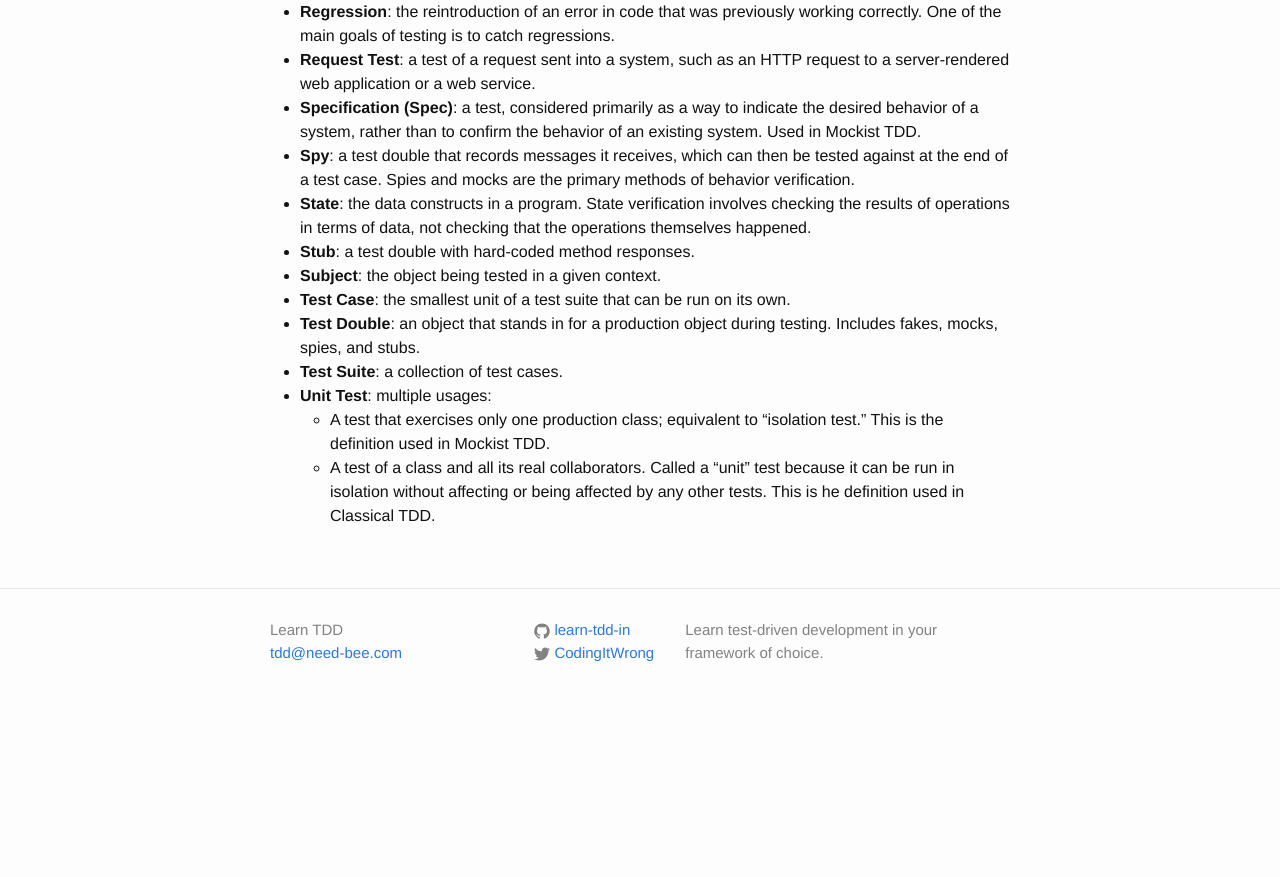
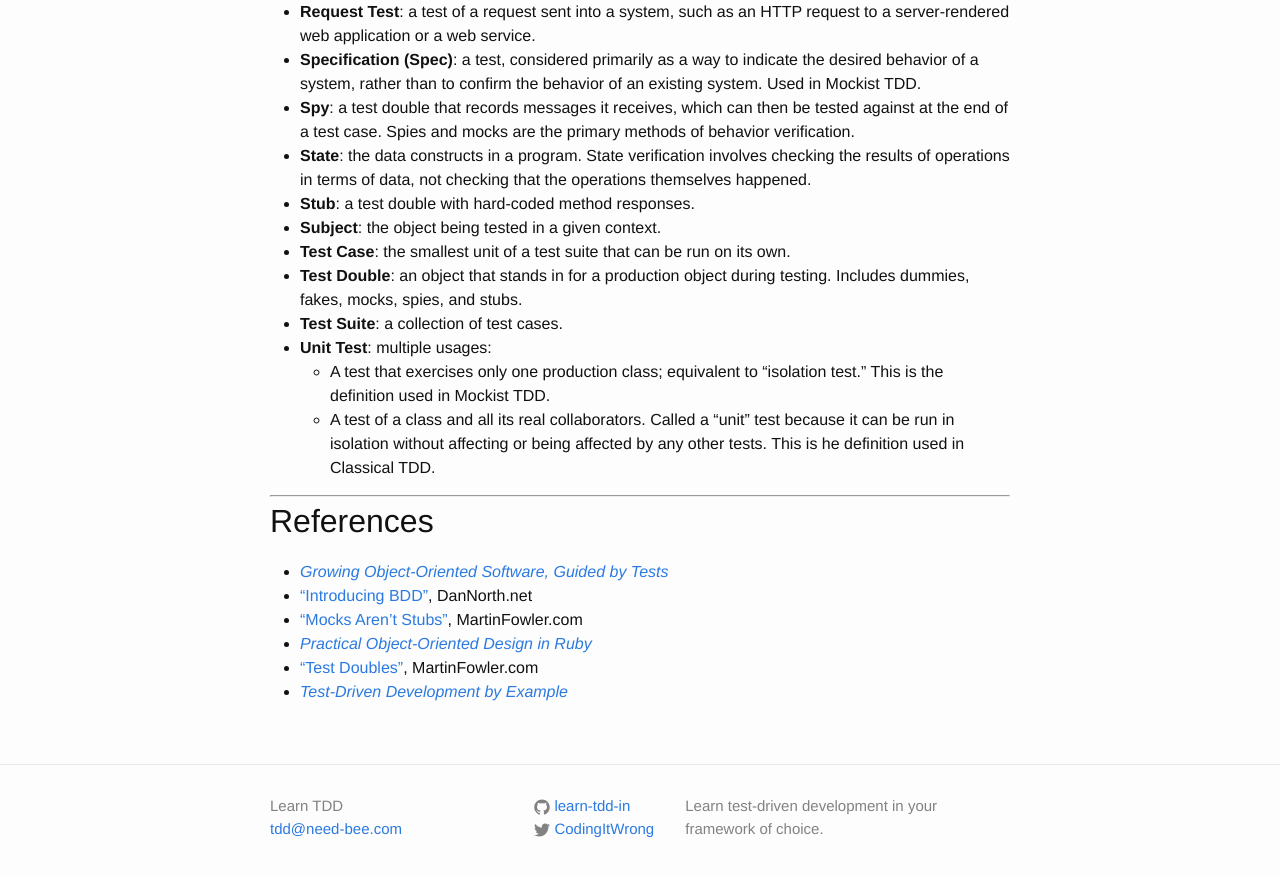
Before and after one commit to learn-tdd-in/learntdd.in, a Jekyll site: the page built from glossary.md, in a window 1280 px wide and 900 px high, scrolled down 1460 px. Shown: the top 877 px of the window. Built offline with Jekyll 4.4.1, drawn with Linux system fonts in a browser that asks for light colours; before the commit the page ends 2184 px from its top, so only the background shows below that; some of the changed text lies outside the part shown.

Commit message:
add glossary references

```diff
--- a/glossary.md
+++ b/glossary.md
@@ -11,7 +11,7 @@ title: Glossary
 * **Classical TDD**: the original form of TDD proposed by Kent Beck. It focused on middle-out testing, unit tests against real collaborators, stubbing, verifying state, and "test case" and "assertion" terminology.
 * **Collaborate**: for an object to work with another object to accomplish its goals.
 * **Dependency**: knowledge that an object has about another object. An object must have some dependencies on its collaborators, but it's possible for an object to have more dependencies on another object that necessary.
-* **Discovery Testing**: a refinement of Mockist TDD proposed by Justin Searls. In discovery testing, instead of refactoring, a class is implemented with the desired final design, and when changes need to be made, the class and all its descendants are rewritten.
+* **Dummy**: a test double that is not actually used for anything other than to fill in an argument list.
 * **End-to-End Test**: a test that accesses the entire system from the outside, e.g. through the user interface or HTTP requests. Often used to accomplish acceptance testing.
 * **Example**: the "spec"-style equivalent of a test case. An example writes out something a piece of code should do, and can be run to determine whether the system actually does it.
 * **Expectation**: the "spec"-style testing equivalent of an assertion. Indicates that a certain condition is expected to be true. When the spec is run, if the condition is not true, an error will be shown.
@@ -36,8 +36,19 @@ title: Glossary
 * **Stub**: a test double with hard-coded method responses.
 * **Subject**: the object being tested in a given context.
 * **Test Case**: the smallest unit of a test suite that can be run on its own.
-* **Test Double**: an object that stands in for a production object during testing. Includes fakes, mocks, spies, and stubs.
+* **Test Double**: an object that stands in for a production object during testing. Includes dummies, fakes, mocks, spies, and stubs.
 * **Test Suite**: a collection of test cases.
 * **Unit Test**: multiple usages:
 	* A test that exercises only one production class; equivalent to "isolation test." This is the definition used in Mockist TDD.
 	* A test of a class and all its real collaborators. Called a "unit" test because it can be run in isolation without affecting or being affected by any other tests. This is he definition used in Classical TDD.
+
+---
+
+##  References
+
+* [*Growing Object-Oriented Software, Guided by Tests*](http://www.informit.com/store/growing-object-oriented-software-guided-by-tests-9780321503626)
+* ["Introducing BDD"](https://dannorth.net/introducing-bdd/), DanNorth.net
+* ["Mocks Aren't Stubs"](http://martinfowler.com/articles/mocksArentStubs.html), MartinFowler.com
+* [*Practical Object-Oriented Design in Ruby*](http://www.poodr.com/)
+* ["Test Doubles"](http://www.martinfowler.com/bliki/TestDouble.html), MartinFowler.com
+* [*Test-Driven Development by Example*](https://www.amazon.com/Test-Driven-Development-Kent-Beck/dp/0321146530)
```
